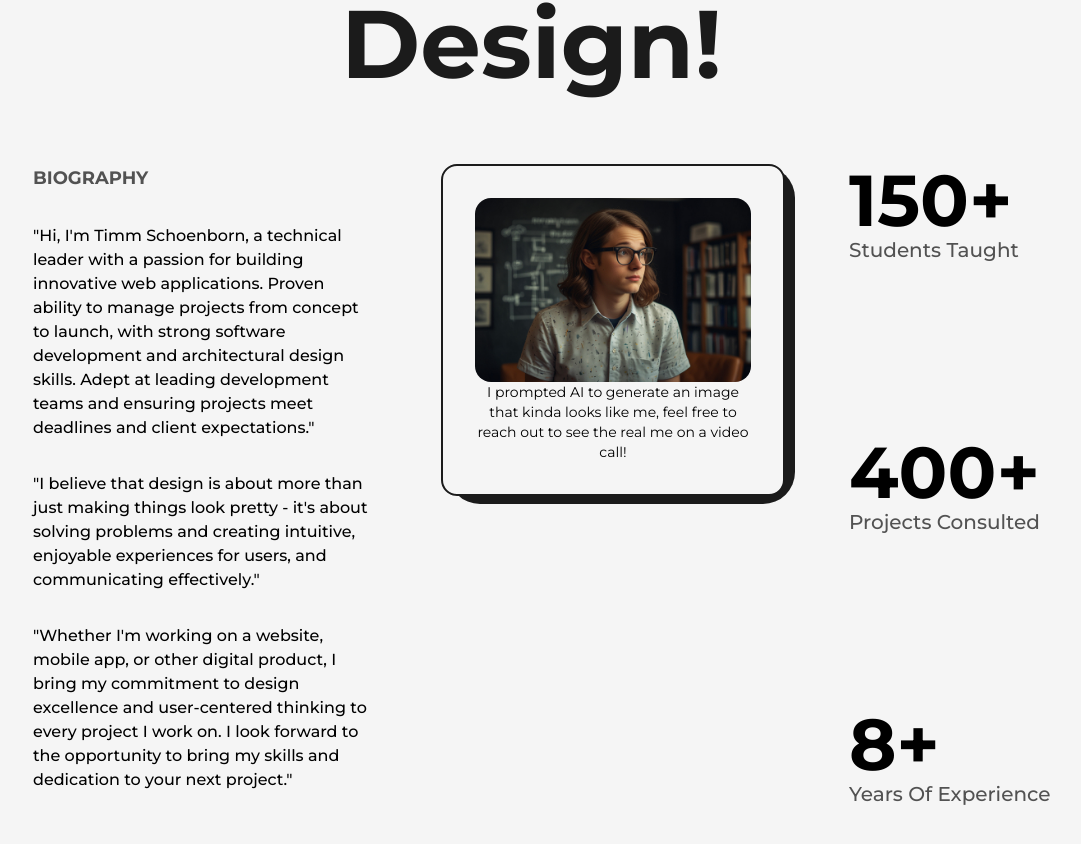
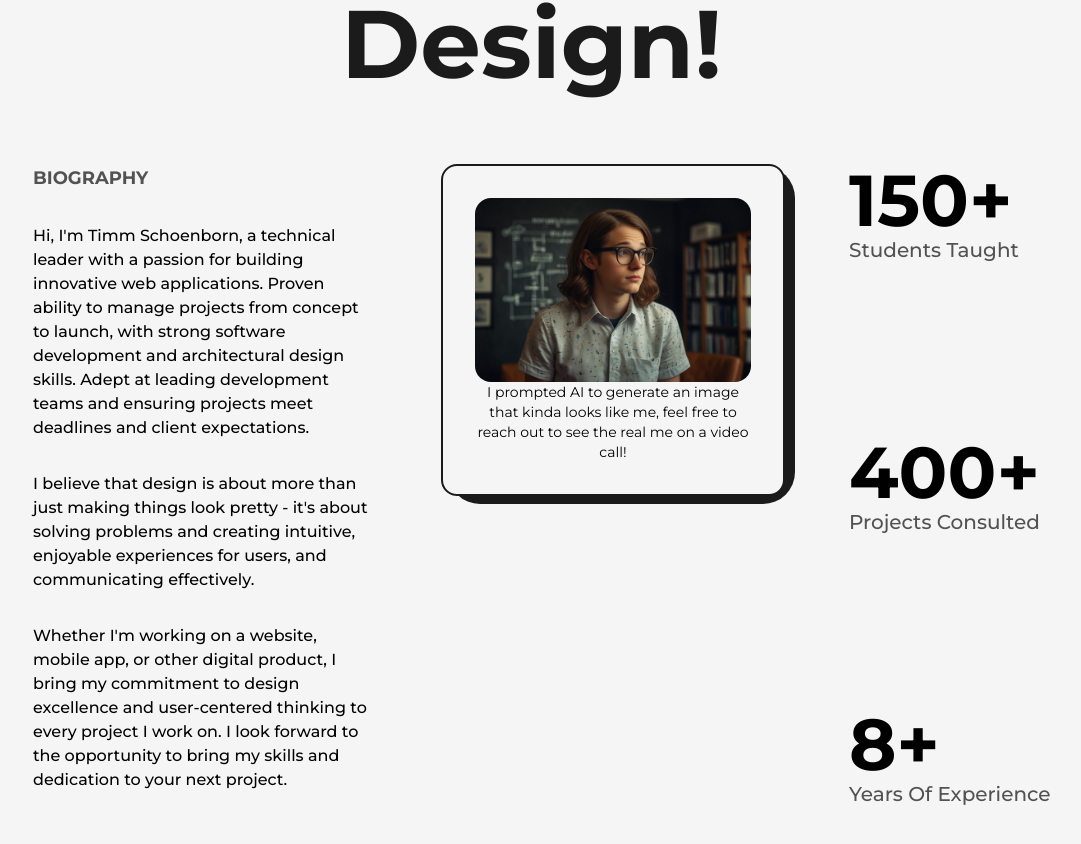
Before and after one commit to timmshinbone/portfolio, a Next.js app: page /about in a window 1280 px wide. Shown: the part 268-1112 px from the top of the page, without its empty margins (95-1176 px from the left). Built offline with nearby package versions, Linux system fonts and the light colour scheme.

Commit message:
fixed apostrophe problem

```diff
--- a/src/pages/about.jsx
+++ b/src/pages/about.jsx
@@ -52,13 +52,13 @@ const About = () => {
                     <div id='biography' className='col-span-3 flex flex-col items-start justify-start xl:col-span-4 md:order-2 md:col-span-8'>
                         <h2 className='mb-4 text-lg font-bold uppercase text-dark/75 dark:text-light/75'>Biography</h2>
                         <p className='my-4 font-medium'>
-                            "Hi, I'm Timm Schoenborn, a technical leader with a passion for building innovative web applications. Proven ability to manage projects from concept to launch, with strong software development and architectural design skills. Adept at leading development teams and ensuring projects meet deadlines and client expectations."
+                            Hi, I&apos;m Timm Schoenborn, a technical leader with a passion for building innovative web applications. Proven ability to manage projects from concept to launch, with strong software development and architectural design skills. Adept at leading development teams and ensuring projects meet deadlines and client expectations.
                         </p>
-                        <p className=' my-4 font-medium'>
-                            "I believe that design is about more than just making things look pretty - it's about solving problems and creating intuitive, enjoyable experiences for users, and communicating effectively."
+                        <p className='my-4 font-medium'>
+                            I believe that design is about more than just making things look pretty - it&apos;s about solving problems and creating intuitive, enjoyable experiences for users, and communicating effectively.
                         </p>
-                        <p className=' my-4 font-medium'>
-                            "Whether I'm working on a website, mobile app, or other digital product, I bring my commitment to design excellence and user-centered thinking to every project I work on. I look forward to the opportunity to bring my skills and dedication to your next project."
+                        <p className='my-4 font-medium'>
+                            Whether I&apos;m working on a website, mobile app, or other digital product, I bring my commitment to design excellence and user-centered thinking to every project I work on. I look forward to the opportunity to bring my skills and dedication to your next project.
                         </p>
                     </div>
                     <div id='about-img' className='col-span-3 relative h-max rounded-2xl border-2 border-solid border-dark bg-light p-8 dark:bg-dark dark:border-light xl:col-span-4 md:order-1 md:col-span-8'>
```
